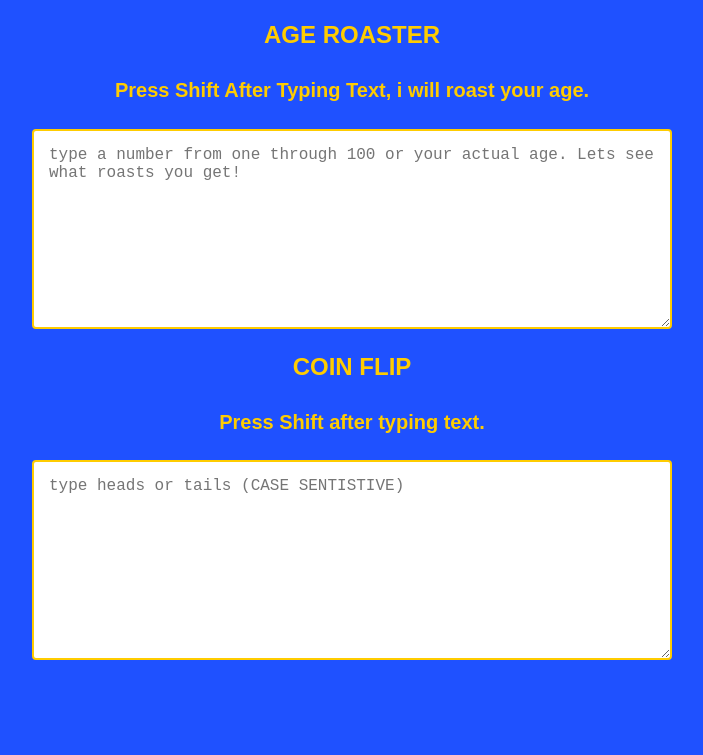
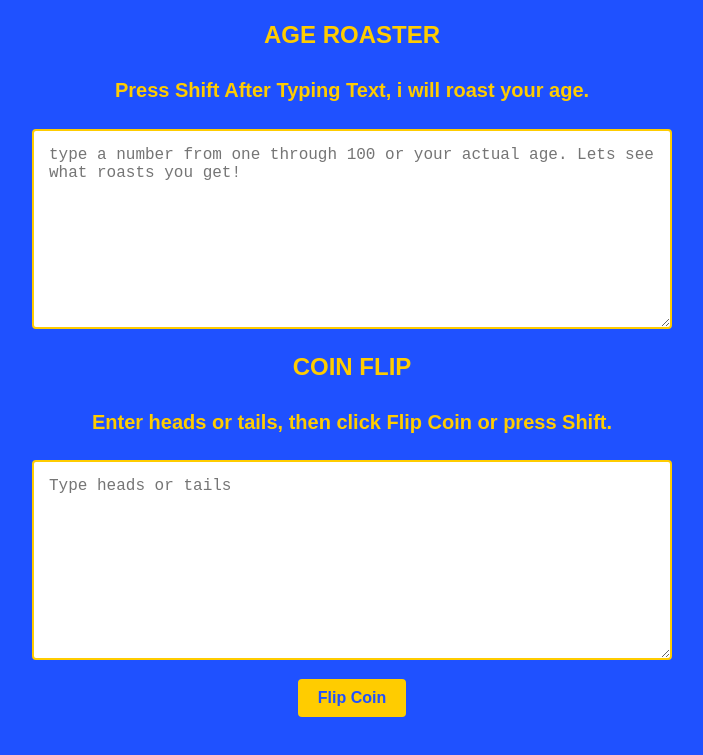
Before and after one commit to Krontixz/My-Brain-Dump, a plain HTML site: page index.html in a window 1280 px wide. Shown: the part 4871-5626 px from the top of the page, without its empty margins (288-991 px from the left). Before the commit the page ends 5595 px from the top, so only its background shows below. Drawn offline with nearby package versions, Linux system fonts and the light colour scheme.

Commit message:
fixed coin filp in vs

```diff
--- a/index.html
+++ b/index.html
@@ -305,8 +305,11 @@
         <h4 class="video-container-subheading">Press Shift After Typing Text, i will roast your age.</h4>
         <textarea id="age-field" onkeydown="handleKeyPress3(event)" placeholder="type a number from one through 100 or your actual age. Lets see what roasts you get!"></textarea>
         <h2>COIN FLIP</h2>
-        <h4 class="video-container-subheading">Press Shift after typing text.</h4>
-        <textarea id="guess-box" onkeydown="handleKeyPress4(event)" placeholder="type heads or tails (CASE SENTISTIVE)"></textarea>
+        <h4 class="video-container-subheading">Enter heads or tails, then click Flip Coin or press Shift.</h4>
+        <textarea id="guess-box" onkeydown="handleKeyPress4(event)" placeholder="Type heads or tails"></textarea>
+        <div class="btn-container">
+            <button onclick="coinFlip()">Flip Coin</button>
+        </div>
     </section>
 
     <script>
--- a/scripts/coin-flip.js
+++ b/scripts/coin-flip.js
@@ -1,5 +1,5 @@
 function coinFlip() {
-  let guess = document.getElementById("guess-box").value;
+  const guess = document.getElementById("guess-box").value.trim().toLowerCase();
   if (guess === "heads" || guess === "tails") {
     let result = Math.random() < 0.5 ? "heads" : "tails";
     alert(`It landed on ${result}`);
```
